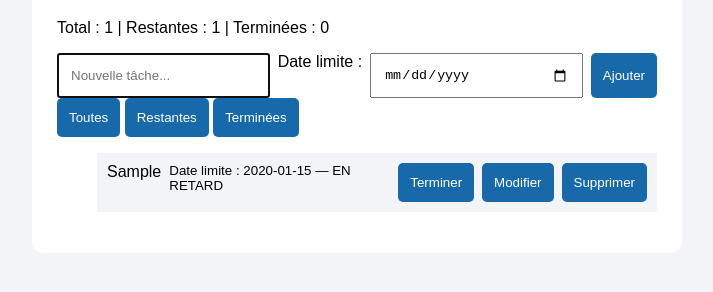
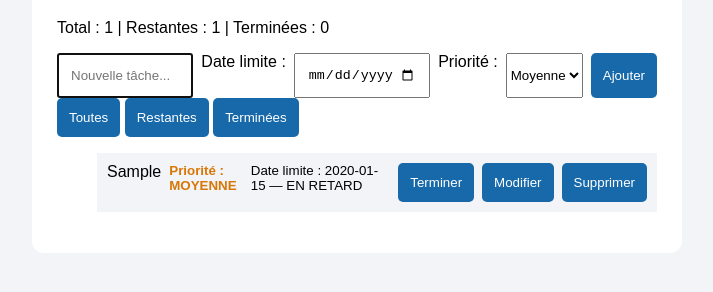
Before and after one commit to TRAOREAROUNA/GESTIONNAIRE-TACHES, a plain HTML site: page index.html in a window 1280 px wide. Both pictures are taken after typing "Sample", "2020-01-15" into the empty fields and a click on the button "Ajouter". Shown: the part 126-418 px from the top of the page, without its empty margins (283-996 px from the left). Drawn offline with Linux system fonts and the light colour scheme.

Commit message:
Ajout de la gestion des priorités

```diff
--- a/index.html
+++ b/index.html
@@ -15,9 +15,19 @@
         <form id="task-form">
             <input id="task-input" type="text"
                    placeholder="Nouvelle tâche..." required>
-                                <label for="task-due-date">Date limite :</label>
+
+<label for="task-due-date">Date limite :</label>
 <input id="task-due-date" type="date">
-                   <button type="submit">Ajouter</button>
+
+<label for="task-priority">Priorité :</label>
+<select id="task-priority">
+    <option value="basse">Basse</option>
+    <option value="moyenne" selected>Moyenne</option>
+    <option value="haute">Haute</option>
+</select>
+
+<button type="submit">Ajouter</button>
+
 
         </form>
 
--- a/script.js
+++ b/script.js
@@ -3,6 +3,7 @@ const form = document.getElementById("task-form");
 const input = document.getElementById("task-input");
 const submitButton = form.querySelector('button[type="submit"]');
 const dueDateInput = document.getElementById("task-due-date");
+const priorityInput = document.getElementById("task-priority");
 const list = document.getElementById("task-list");
 
 let currentFilter = "all";
@@ -57,6 +58,12 @@ function renderTasks() {
         const label = document.createElement("span");
         label.textContent = task.text;
 
+const priorityLabel = document.createElement("small");
+const priority = task.priority || "moyenne";
+
+priorityLabel.textContent = "Priorité : " + priority.toUpperCase();
+priorityLabel.classList.add("priority-" + priority);
+
         const dateLabel = document.createElement("small");
 
         const today = new Date();
@@ -106,6 +113,7 @@ function renderTasks() {
             editingTaskId = task.id;
             input.value = task.text;
             dueDateInput.value = task.dueDate || "";
+            priorityInput.value = task.priority || "moyenne";
 
             submitButton.textContent = "Enregistrer les modifications";
             cancelButton.hidden = false;
@@ -131,6 +139,7 @@ function renderTasks() {
 
       item.append(
     label,
+    priorityLabel,
     dateLabel,
     doneButton,
     editButton,
@@ -159,6 +168,7 @@ form.addEventListener("submit", function (event) {
         if (task) {
             task.text = text;
             task.dueDate = dueDateInput.value;
+            task.priority = priorityInput.value;
         }
 
         cancelEdit();
@@ -167,7 +177,8 @@ form.addEventListener("submit", function (event) {
     id: Date.now() + Math.random(),
     text: text,
     done: false,
-            dueDate: dueDateInput.value
+    dueDate: dueDateInput.value,
+    priority: priorityInput.value
 });
 
         form.reset();
--- a/style.css
+++ b/style.css
@@ -52,3 +52,20 @@ li.done span {
     text-decoration: line-through;
     color: gray;
 }
+
+
+/* Affichage des priorités */
+.priority-haute {
+    color: #dc2626;
+    font-weight: bold;
+}
+
+.priority-moyenne {
+    color: #d97706;
+    font-weight: bold;
+}
+
+.priority-basse {
+    color: #16a34a;
+    font-weight: bold;
+}
```
Lines whose indentation alone changed are shown as unchanged.
